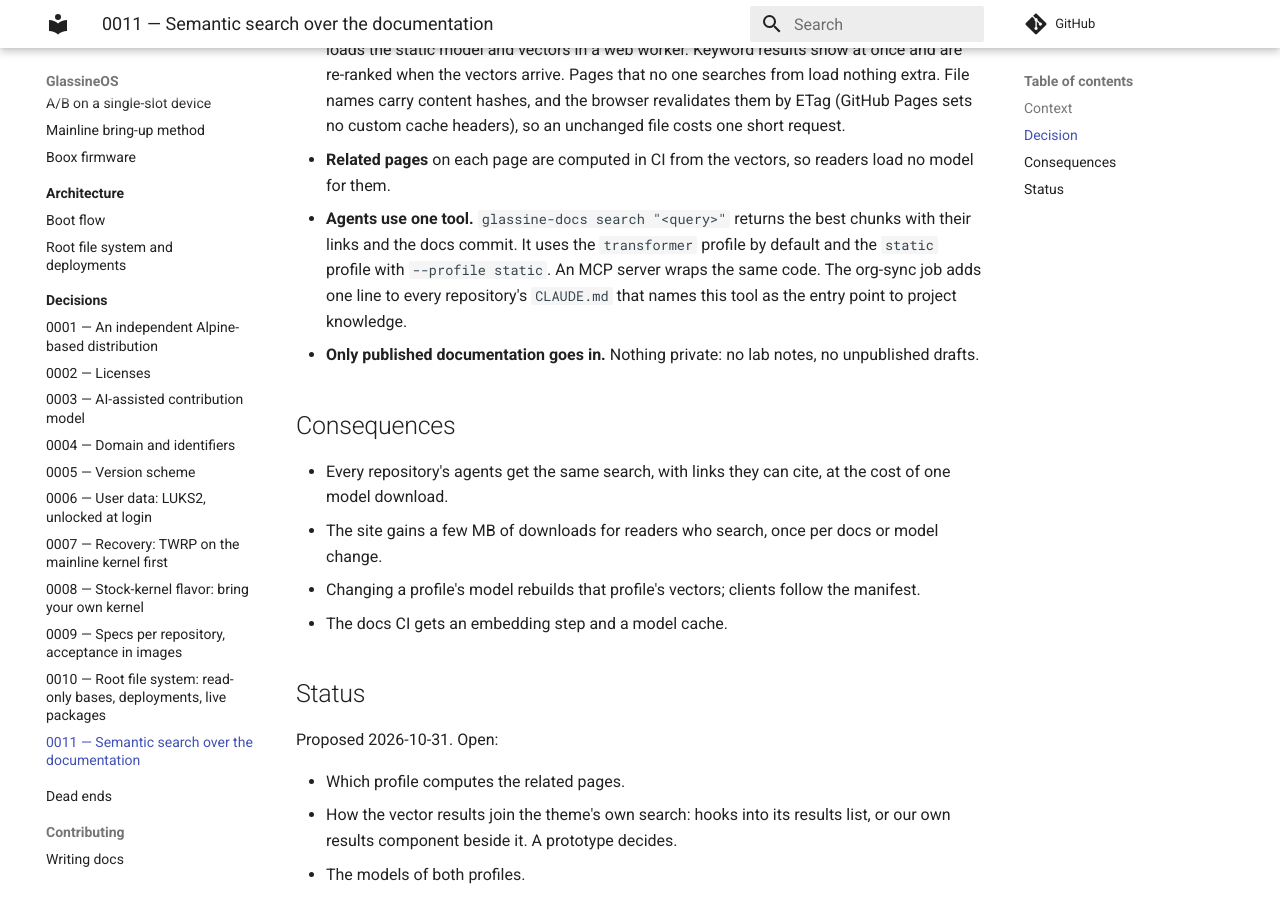
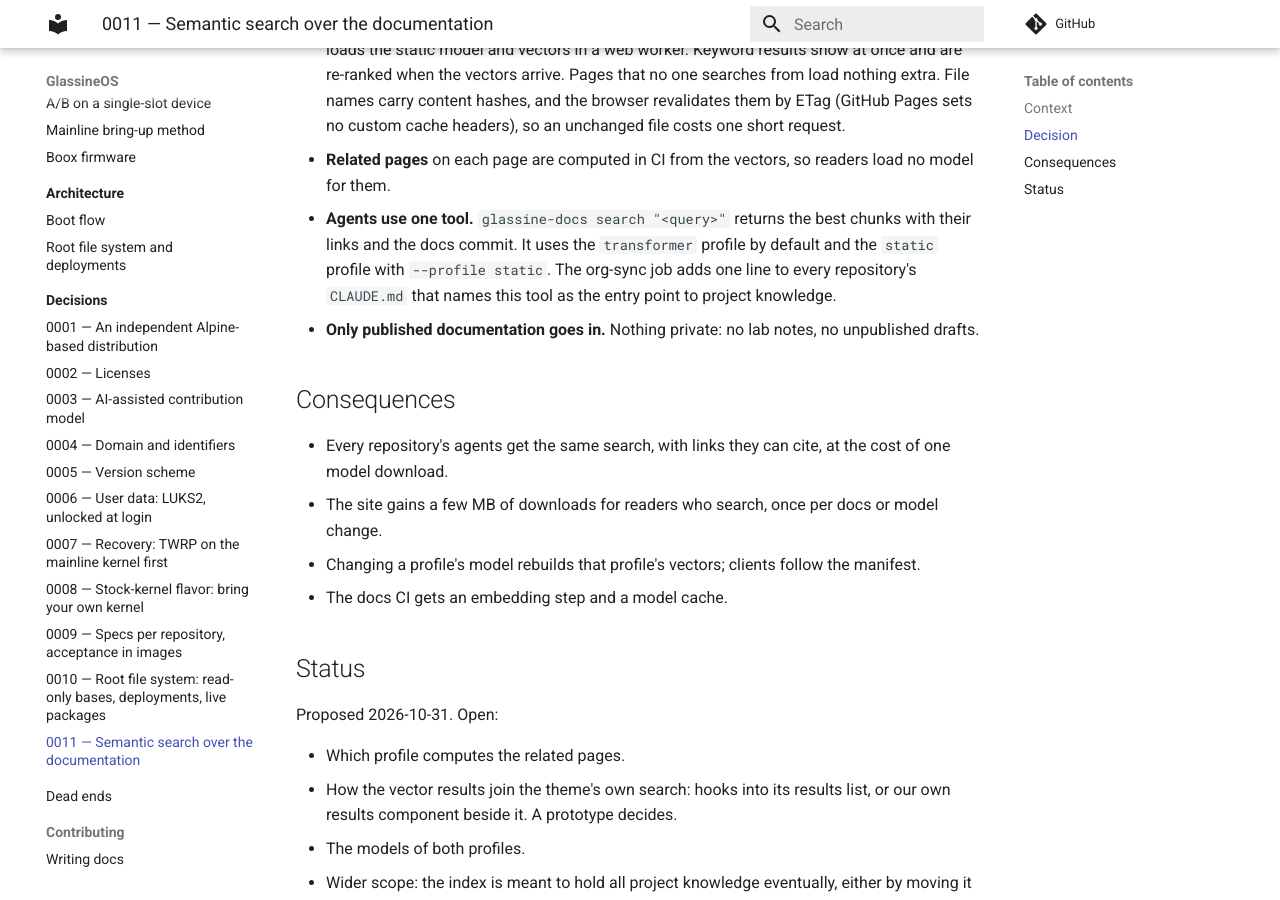
Before and after one commit to GlassineOS/docs, an MkDocs documentation site: the page built from docs/decisions/0011-semantic-search.md, in a window 1280 px wide and 900 px high, scrolled down 1192 px. Built offline with MkDocs 1.6.1 and Material for MkDocs 9.7.7, drawn with Linux system fonts in a browser that asks for light colours; comment, search, counter and statistics services are not loaded.

Commit message:
0011: no MCP server in this record
Assisted-by: Claude:claude-opus-5-5

```diff
--- a/docs/decisions/0011-semantic-search.md
+++ b/docs/decisions/0011-semantic-search.md
@@ -45,9 +45,8 @@ an e-ink device, on arm64 musl systems, and offline.
   model for them.
 - **Agents use one tool.** `glassine-docs search "<query>"` returns the best chunks with
   their links and the docs commit. It uses the `transformer` profile by default and the
-  `static` profile with `--profile static`. An MCP server wraps the same code. The
-  org-sync job adds one line to every repository's `CLAUDE.md` that names this tool as
-  the entry point to project knowledge.
+  `static` profile with `--profile static`. The org-sync job adds one line to every
+  repository's `CLAUDE.md` that names this tool as the entry point to project knowledge.
 - **Only published documentation goes in.** Nothing private: no lab notes, no
   unpublished drafts.
 
```
